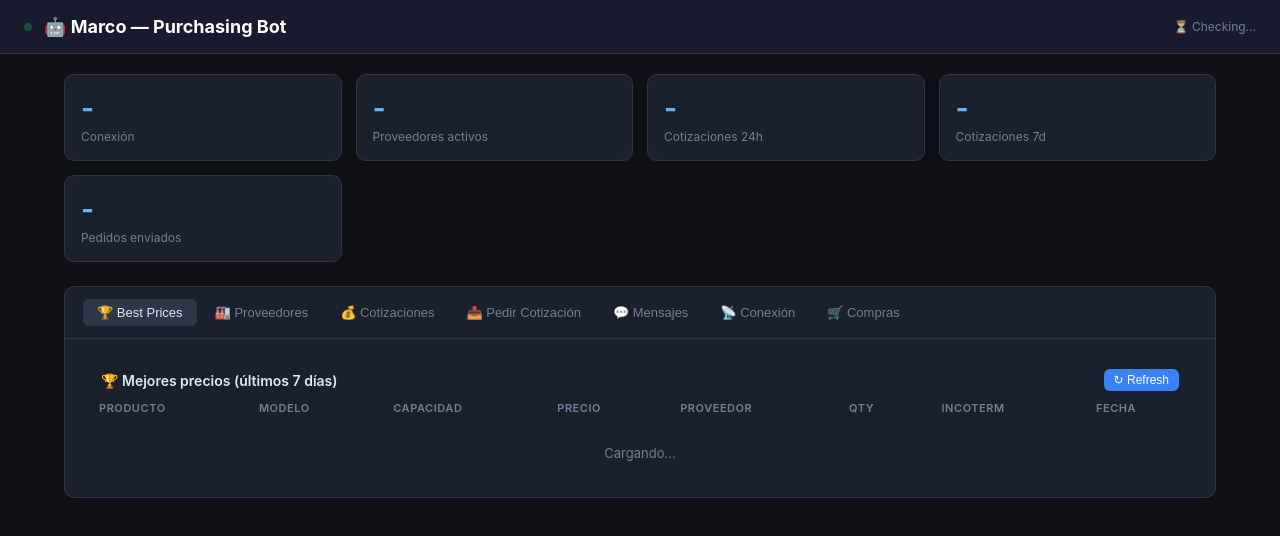
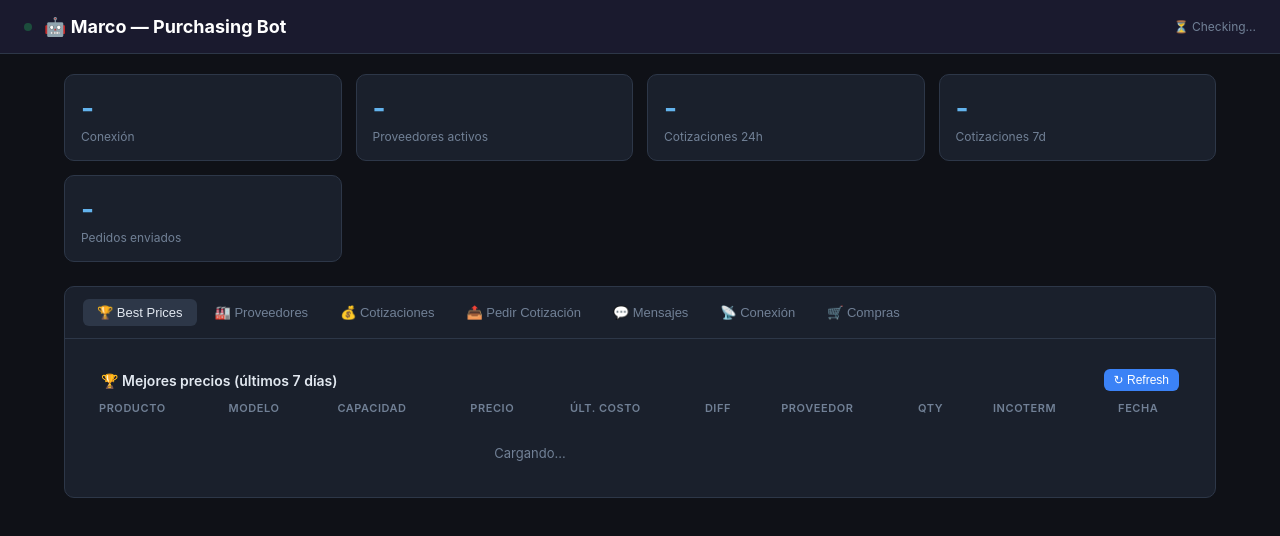
Before and after one commit to mirigoin/southtraders-purchasing-bot, a website: page dashboard.html in a window 1280 px wide. Drawn offline with Linux system fonts and the light colour scheme.

Commit message:
Add Ult. Costo column headers to best and compras tables

```diff
--- a/dashboard.html
+++ b/dashboard.html
@@ -92,7 +92,7 @@ label{font-size:12px;color:#718096;margin-bottom:4px;display:block}
         <h2>🏆 Mejores precios (últimos 7 días)</h2>
         <button class="btn btn-primary btn-sm" onclick="loadBest()">↻ Refresh</button>
       </div>
-      <table><thead><tr><th>Producto</th><th>Modelo</th><th>Capacidad</th><th>Precio</th><th>Proveedor</th><th>Qty</th><th>Incoterm</th><th>Fecha</th></tr></thead>
+      <table><thead><tr><th>Producto</th><th>Modelo</th><th>Capacidad</th><th>Precio</th><th>Últ. Costo</th><th>Diff</th><th>Proveedor</th><th>Qty</th><th>Incoterm</th><th>Fecha</th></tr></thead>
       <tbody id="bestTbody"><tr><td colspan="8" style="text-align:center;color:#718096;padding:20px">Cargando...</td></tr></tbody></table>
     </div>
     <div id="tab-suppliers" class="tab-content">
@@ -187,7 +187,7 @@ label{font-size:12px;color:#718096;margin-bottom:4px;display:block}
             <button class="btn btn-sm" onclick="document.getElementById('addMinimoForm').style.display='none'" style="background:#4a5568;color:#e2e8f0">Cancelar</button>
           </div>
         </div>
-        <table><thead><tr><th>C&#243;digo</th><th>Descripci&#243;n</th><th>Stock</th><th>Tr&#225;nsito</th><th>M&#237;nimo</th><th>Falta</th><th>Mejor precio</th><th></th></tr></thead>
+        <table><thead><tr><th>C&#243;digo</th><th>Descripci&#243;n</th><th>Stock</th><th>Tr&#225;nsito</th><th>M&#237;nimo</th><th>Falta</th><th>Mejor precio</th><th>Últ. Costo</th><th></th></tr></thead>
         <tbody id="minimosTbody"><tr><td colspan="8" style="text-align:center;color:#718096;padding:20px">Haz click en "Actualizar stock" para cargar datos</td></tr></tbody></table>
       </div>
     </div>
```
